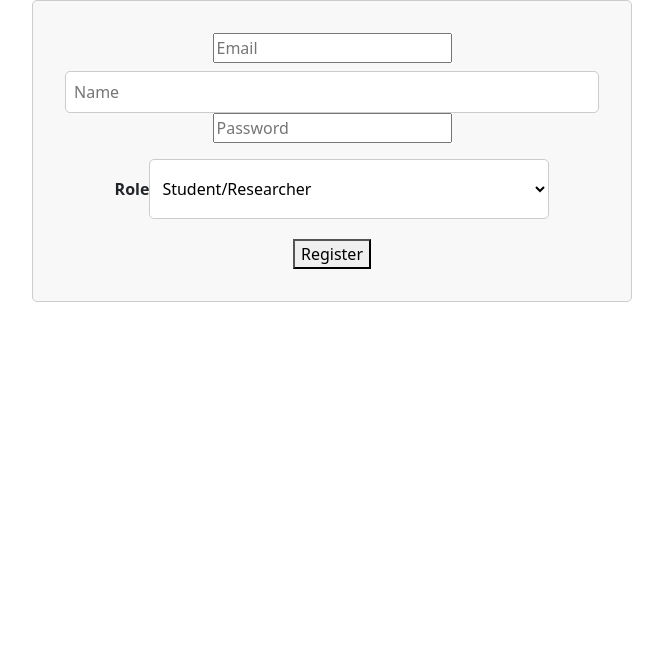
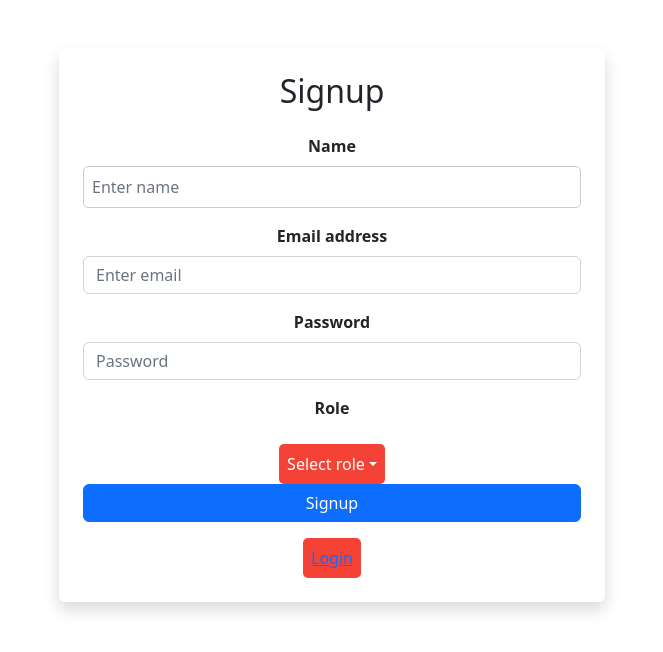
Before and after one commit to fast-isb/web-competition-team-thirsty-web-devs, a React (Create React App) app in the folder UI/myapp/: page / in a window 1280 px wide. Shown: the top 652 px of the page, without its empty margins (308-971 px from the left). Built offline with nearby package versions, Linux system fonts and the light colour scheme.

Commit message:
all done

```diff
--- a/UI/myapp/src/App.js
+++ b/UI/myapp/src/App.js
@@ -7,18 +7,24 @@ import StudentProfile from './components/studentprofilemng';
 import OrgProfileManagement from './components/orgprofile'
 import AddJobScholarship from './components/addjob';
 import OrgHome from './components/orgHome';
+// import LoginPage from './components/login';
+import {LoginPageContainer,SignupPageContainer} from './components/login'
 function App() {
   return (
     <div className="App">
       {/* <NavLink as={Link} to="/coverpage"><CoverPage className="html"></CoverPage></NavLink> */}
       <BrowserRouter>
         <Routes>
-          <Route exact path='/' element={<RegistrationForm/>}></Route>
-          <Route exact path='/org/jobpost' element={<AddJobScholarship/>}></Route>
+          <Route exact path='/' element={<SignupPageContainer/>}></Route>
+          <Route exact path='/login' element={<LoginPageContainer/>}></Route>
+
           <Route exact path='/student' element={<StudentHome/>}></Route>
           <Route exact path='/student/profile' element={<StudentProfile/>}></Route>
+
+          <Route exact path='/org' element={<OrgHome/>}></Route>
           <Route exact path='/org/profile' element={<OrgProfileManagement/>}></Route>
-          <Route exact path='/org' element={<OrgHome/>}></Route>
+          <Route exact path='/org/jobpost' element={<AddJobScholarship/>}></Route>
+
         </Routes>
       </BrowserRouter>
     </div>
--- /dev/null
+++ b/UI/myapp/src/components/login.js
@@ -0,0 +1,213 @@
+
+
+import React, { useState } from 'react';
+import { Container, Row, Col, Form, Button, DropdownButton, Dropdown } from 'react-bootstrap';
+import axios from 'axios';
+import { Link, useNavigate } from 'react-router-dom';
+
+const LoginPage = ({ onLogin }) => {
+  const [email, setEmail] = useState('');
+  const [password, setPassword] = useState('');
+  const [role, setRole] = useState('');
+
+  const navigate = useNavigate();
+
+  const handleSubmit = async (event) => {
+    event.preventDefault();
+    // Call the server-side API to verify the email and password
+    // If the credentials are valid, call the onLogin callback with the user's role
+
+    const formData = {
+      email: email,
+      password: password,
+      role: role,
+    };
+
+    if (role === 'Organization') {
+      const org = await axios.post(
+        'http://localhost:3001/org/getSpecificUsers',
+        formData
+      );
+      if (org.data) {
+        onLogin(role);
+        navigate('/org');
+      }
+    } else {
+      const std = await axios.post(
+        'http://localhost:3001/student/getSpecificUsers',
+        formData
+      );
+      if (std.data) {
+        onLogin(role);
+        navigate('/student');
+      }
+    }
+  };
+
+  return (
+    <Container className="py-5">
+      <Row className="justify-content-center">
+        <Col md={6}>
+          <div className="bg-white p-4 rounded shadow">
+            <h2 className="text-center mb-4">Login</h2>
+            <Form onSubmit={handleSubmit}>
+              <Form.Group controlId="formBasicEmail">
+                <Form.Label>Email address</Form.Label>
+                <Form.Control
+                  type="email"
+                  placeholder="Enter email"
+                  value={email}
+                  onChange={(e) => setEmail(e.target.value)}
+                  required
+                />
+              </Form.Group>
+
+              <Form.Group controlId="formBasicPassword">
+                <Form.Label>Password</Form.Label>
+                <Form.Control
+                  type="password"
+                  placeholder="Password"
+                  value={password}
+                  onChange={(e) => setPassword(e.target.value)}
+                  required
+                />
+              </Form.Group>
+
+              <Form.Group controlId="formBasicRole">
+                <Form.Label>Role</Form.Label>
+                <DropdownButton
+                  id="dropdown-role"
+                  title="Select role"
+                  onSelect={(e) => setRole(e)}
+                >
+                  <Dropdown.Item eventKey="Student">
+                    Student/Researcher
+                  </Dropdown.Item>
+                  <Dropdown.Item eventKey="Organization">
+                    Organization
+                  </Dropdown.Item>
+                </DropdownButton>
+              </Form.Group>
+
+              <Button variant="primary" type="submit" className="w-100">
+                Login
+              </Button>
+            </Form>
+            <Button>
+              <Link to="/">SignUp</Link>
+            </Button>
+          </div>
+        </Col>
+      </Row>
+    </Container>
+  );
+};
+
+export default LoginPage;
+
+
+
+const SignupPage = ({ onSignup }) => {
+    const [email, setEmail] = useState('');
+    const [name, setName] = useState('');
+    const [password, setPassword] = useState('');
+    const [role, setRole] = useState('');
+
+    const handleSubmit = async(event) => {
+        event.preventDefault();
+        // Call the server-side API to create a new user with the email, password, and role
+        // If the signup is successful, call the onSignup callback with the user's role
+
+        const formData={
+            name:name,
+            email: email,
+            password: password,
+            role:role,
+          }
+
+        if(role=='Organization'){
+            await axios.post('http://localhost:3001/org/addorg',formData)
+            onSignup(role);
+           }
+           else{
+             await axios.post('http://localhost:3001/student/addStudent',formData)
+             onSignup(role);
+           }
+
+
+
+    };
+
+    return (
+        <Container className="py-5">
+            <Row className="justify-content-center">
+                <Col md={6}>
+                    <div className="bg-white p-4 rounded shadow">
+                        <h2 className="text-center mb-4">Signup</h2>
+                        <Form onSubmit={handleSubmit}>
+                            <Form.Group controlId="formBasicEmail">
+                                <Form.Label>Name</Form.Label>
+                                <Form.Control type="text" placeholder="Enter name" value={name} onChange={(e) => setName(e.target.value)} required />
+                            </Form.Group>
+                            <Form.Group controlId="formBasicEmail">
+                                <Form.Label>Email address</Form.Label>
+                                <Form.Control type="email" placeholder="Enter email" value={email} onChange={(e) => setEmail(e.target.value)} required />
+                            </Form.Group>
+
+                            <Form.Group controlId="formBasicPassword">
+                                <Form.Label>Password</Form.Label>
+                                <Form.Control type="password" placeholder="Password" value={password} onChange={(e) => setPassword(e.target.value)} required />
+                            </Form.Group>
+
+                            <Form.Group controlId="formBasicRole">
+                                <Form.Label>
+                                    Role
+                                </Form.Label>
+                                <DropdownButton id="dropdown-role" title="Select role" onSelect={(e) => setRole(e)}>
+                                    <Dropdown.Item eventKey="Student">Student/Researcher</Dropdown.Item>
+                                    <Dropdown.Item eventKey="Organization">Organization</Dropdown.Item>
+                                </DropdownButton>
+                            </Form.Group>
+
+                            <Button variant="primary" type="submit" className="w-100">
+                                Signup
+                            </Button>
+
+                        </Form>
+                        <Button><Link to="/login">Login</Link></Button>
+                    </div>
+                </Col>
+            </Row>
+        </Container>
+
+    );
+};
+
+const LoginPageContainer = () => {
+    const handleLogin = (role) => {
+        console.log(`Logged in as ${ role }`);
+
+        // const navigate = useNavigate()
+
+        // Display the respective page based on the user's role
+        if(role=='Organization'){
+           }
+           else if(role=='Student'){
+           }
+
+    };
+
+    return <LoginPage onLogin={handleLogin} />;
+};
+
+const SignupPageContainer = () => {
+    const handleSignup = (role) => {
+        // Display the respective page based on the user's role
+
+        console.log(`Signed up as ${ role }`);
+    };
+
+    return <SignupPage onSignup={handleSignup} />;
+};
+
+export { LoginPageContainer, SignupPageContainer };
--- /dev/null
+++ b/UI/myapp/src/loginsignupstyle.css
@@ -0,0 +1,36 @@
+body {
+  background-color: #f8f9fa;
+}
+
+h2 {
+  color: #007bff;
+}
+
+.form-control {
+  background-color: #f2f2f2;
+  border-color: #d9d9d9;
+}
+
+.form-control:focus {
+  border-color: #007bff;
+  box-shadow: 0 0 0 0.2rem rgba(0, 123, 255, 0.25);
+}
+
+.btn-primary {
+  background-color: #007bff;
+  border-color: #007bff;
+}
+
+.btn-primary:hover {
+  background-color: #0069d9;
+  border-color: #0062cc;
+}
+
+.btn-primary:focus {
+  box-shadow: 0 0 0 0.2rem rgba(0, 123, 255, 0.5);
+}
+
+.btn-primary:active {
+  background-color: #0062cc;
+  border-color: #005cbf;
+}
```
Also changed, not shown: UI/myapp/src/components/orgHome.js (+8 -11 lines), 1 other file (tests, documents, lock files or other folders).
